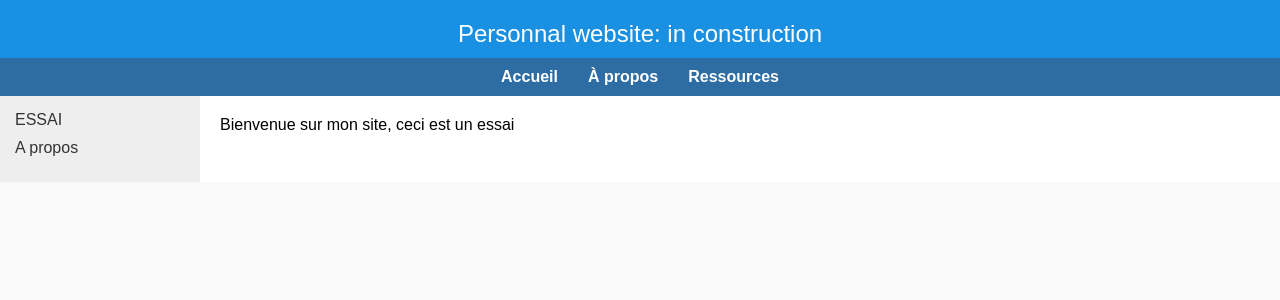
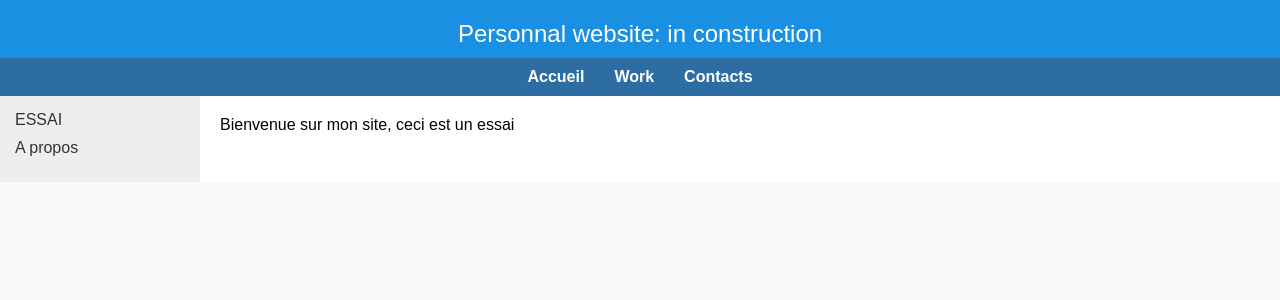
Before and after one commit to bdaire/bdaire.github.io, a Jekyll site: the page built from index.md, in a window 1280 px wide. Shown: the top 300 px of the page. Built offline with Jekyll 4.4.1, drawn with Linux system fonts in a browser that asks for light colours.

Commit message:
Update default.html

```diff
--- a/_layouts/default.html
+++ b/_layouts/default.html
@@ -70,15 +70,15 @@
 
   <nav class="topnav">
     <a href="/">Accueil</a>
-    <a href="/apropos.html">À propos</a>
-    <a href="/ressources.html">Ressources</a>
+    <a href="/work.html">Work</a>
+    <a href="/contacts.html">Contacts</a>
   </nav>
 
   <div class="container">
-    {% if page.title == "À propos" %}
-      {% include sidebar-apropos.html %}
-    {% elsif page.title == "Ressources" %}
-      {% include sidebar-ressources.html %}
+    {% if page.title == "work" %}
+      {% include sidebar-work.html %}
+    {% elsif page.title == "contacts" %}
+      {% include sidebar-contacts.html %}
     {% else %}
       {% include sidebar.html %}
     {% endif %}
```
